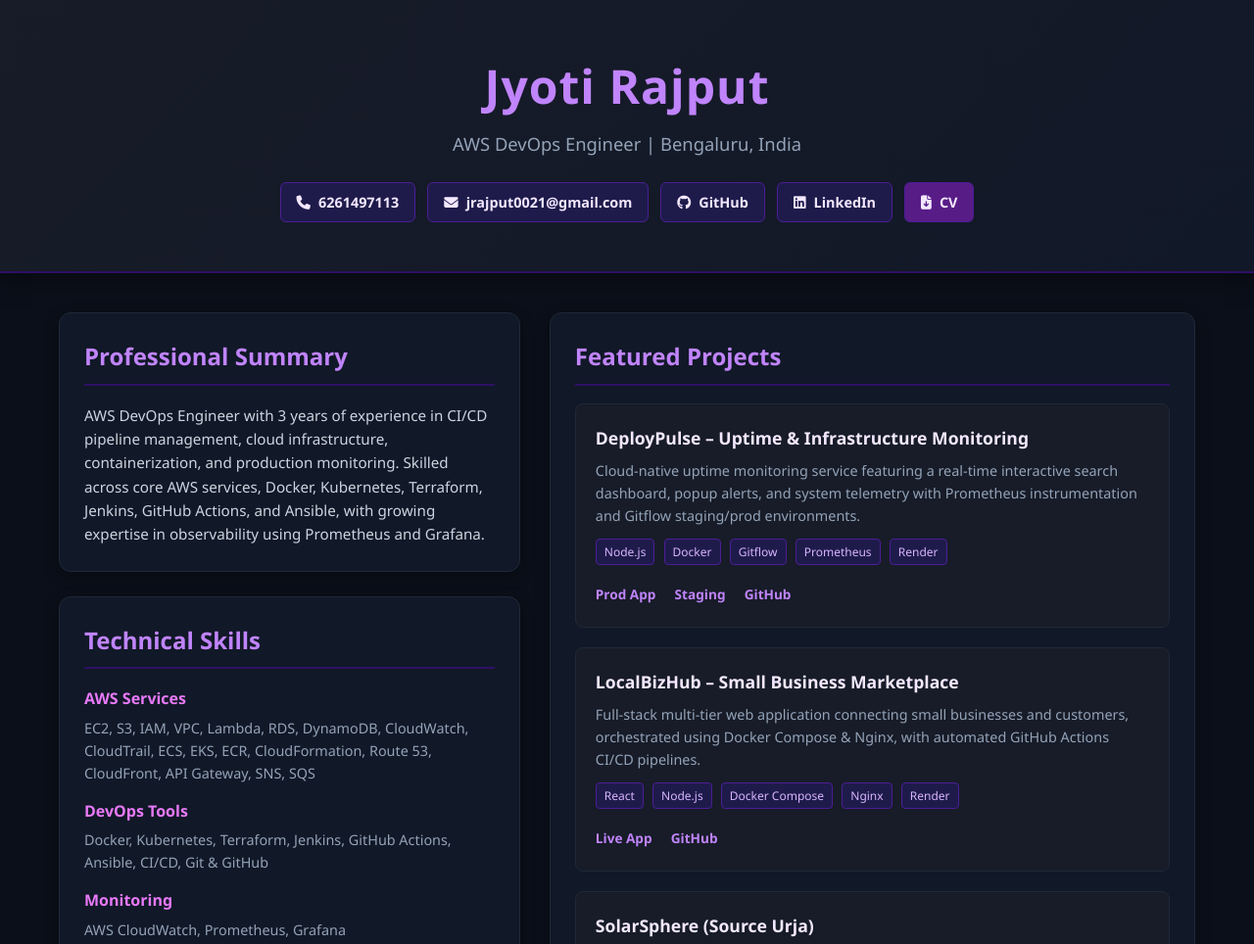
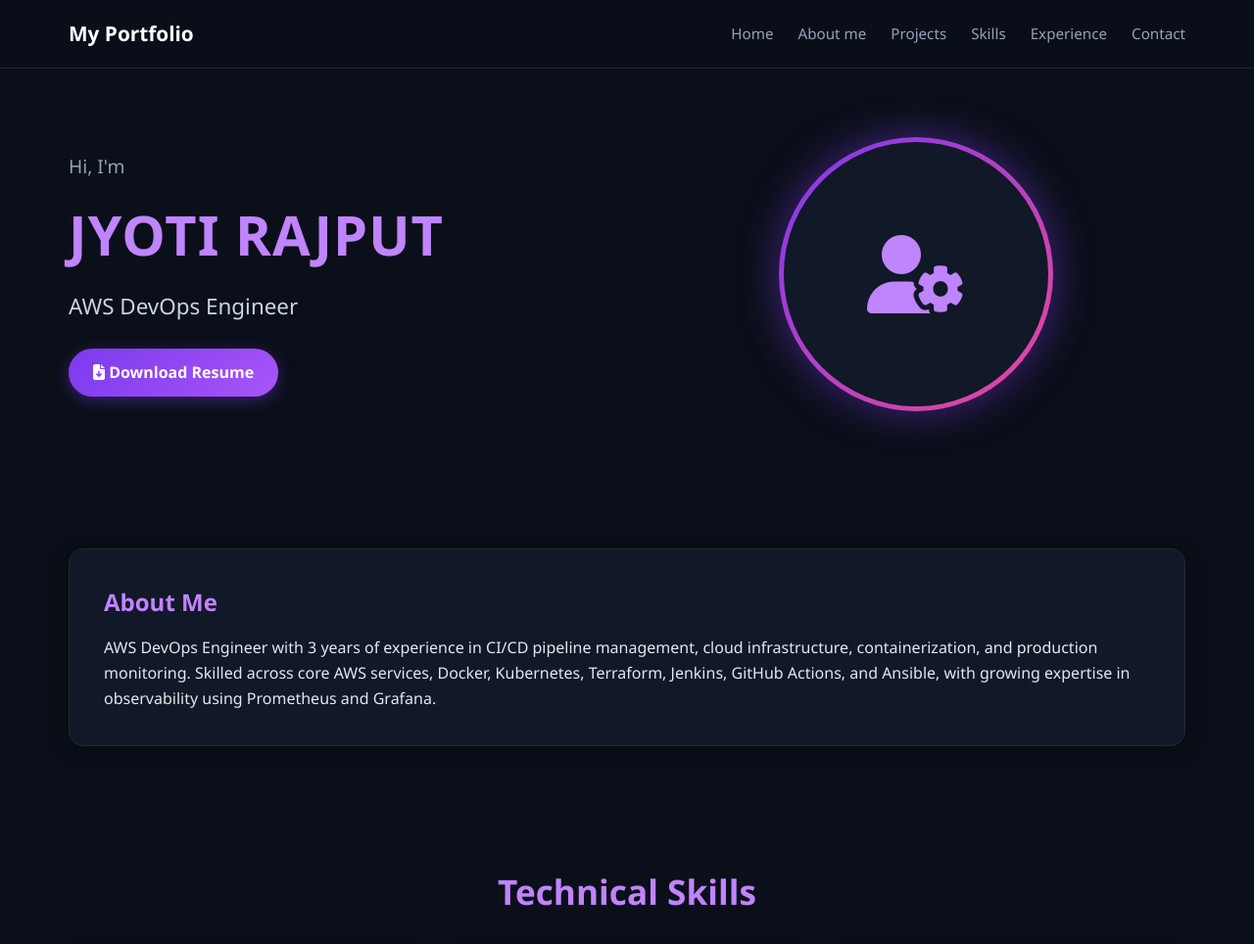
Before and after one commit to jyotirajput2112/portfolio, a plain HTML site: page index.html in a window 1280 px wide. Shown: the top 964 px of the page at 98% size. Drawn offline with Linux system fonts and the light colour scheme.

Commit message:
Update portfolio to match modern dark theme design

```diff
--- a/index.html
+++ b/index.html
@@ -10,112 +10,143 @@
 </head>
 <body>
 
-    <!-- Header / Hero Section (Centered Name & Side-by-side Links) -->
-    <header class="hero">
-        <div class="container">
-            <h1 class="fade-in">Jyoti Rajput</h1>
-            <p class="tagline">AWS DevOps Engineer | Bengaluru, India</p>
+    <!-- Navigation Bar -->
+    <nav class="navbar">
+        <div class="nav-container">
+            <a href="#" class="logo">My Portfolio</a>
+            <ul class="nav-links">
+                <li><a href="#home">Home</a></li>
+                <li><a href="#about">About me</a></li>
+                <li><a href="#projects">Projects</a></li>
+                <li><a href="#skills">Skills</a></li>
+                <li><a href="#experience">Experience</a></li>
+                <li><a href="#contact">Contact</a></li>
+            </ul>
+        </div>
+    </nav>
 
-            <!-- Contact & Social Links side-by-side -->
-            <div class="contact-links">
-                <a href="tel:6261497113" class="btn"><i class="fa-solid fa-phone"></i> 6261497113</a>
-                <a href="mailto:jrajput0021@gmail.com" class="btn"><i class="fa-solid fa-envelope"></i> jrajput0021@gmail.com</a>
-                <a href="https://github.com/jyotirajput2112" target="_blank" class="btn"><i class="fa-brands fa-github"></i> GitHub</a>
-                <a href="https://www.linkedin.com/in/jyoti-rajput-51ba9118b" target="_blank" class="btn"><i class="fa-brands fa-linkedin"></i> LinkedIn</a>
-                <a href="assets/resume.pdf" target="_blank" class="btn cv-btn"><i class="fa-solid fa-file-arrow-down"></i> CV</a>
+    <!-- Hero Section -->
+    <section id="home" class="hero-section">
+        <div class="hero-content">
+            <span class="hi-text">Hi, I'm</span>
+            <h1>JYOTI RAJPUT</h1>
+            <p class="subtitle">AWS DevOps Engineer</p>
+            <div class="hero-buttons">
+                <a href="assets/resume.pdf" target="_blank" class="btn-primary"><i class="fa-solid fa-file-arrow-down"></i> Download Resume</a>
             </div>
         </div>
-    </header>
+        <div class="hero-image-container">
+            <div class="circle-glow">
+                <!-- Aap yahan apni photo laga sakti hain: <img src="assets/my-photo.jpg" alt="Jyoti Rajput"> -->
+                <div class="avatar-placeholder"><i class="fa-solid fa-user-gear"></i></div>
+            </div>
+        </div>
+    </section>
 
-    <!-- Main Content Grid: Left (Summary & Skills), Right (Projects & Experience) -->
-    <div class="main-container container">
-
-        <!-- Left Sidebar (Summary & Skills) -->
-        <aside class="left-column">
-            <!-- Professional Summary Section -->
-            <section class="section-box">
-                <h2>Professional Summary</h2>
-                <p class="summary-text">
+    <!-- About Me & Contact Section -->
+    <section id="about" class="section">
+        <div class="about-container">
+            <div class="about-card">
+                <h2>About Me</h2>
+                <p>
                     AWS DevOps Engineer with 3 years of experience in CI/CD pipeline management, cloud infrastructure, containerization, and production monitoring. Skilled across core AWS services, Docker, Kubernetes, Terraform, Jenkins, GitHub Actions, and Ansible, with growing expertise in observability using Prometheus and Grafana.
                 </p>
+            </div>
+        </div>
     </section>
 
     <!-- Technical Skills Section -->
-            <section class="section-box">
-                <h2>Technical Skills</h2>
-                <div class="skill-category">
+    <section id="skills" class="section">
+        <h2 class="section-title">Technical Skills</h2>
+        <div class="skills-grid">
+            <div class="card">
                 <h3>AWS Services</h3>
                 <p>EC2, S3, IAM, VPC, Lambda, RDS, DynamoDB, CloudWatch, CloudTrail, ECS, EKS, ECR, CloudFormation, Route 53, CloudFront, API Gateway, SNS, SQS</p>
             </div>
-                <div class="skill-category">
+            <div class="card">
                 <h3>DevOps Tools</h3>
-                    <p>Docker, Kubernetes, Terraform, Jenkins, GitHub Actions, Ansible, CI/CD, Git & GitHub</p>
+                <p>Docker, Kubernetes, Terraform, Jenkins, GitHub Actions, Ansible, CI/CD Pipelines, Git & GitHub</p>
             </div>
-                <div class="skill-category">
-                    <h3>Monitoring</h3>
+            <div class="card">
+                <h3>Monitoring & Observability</h3>
                 <p>AWS CloudWatch, Prometheus, Grafana</p>
             </div>
-                <div class="skill-category">
+            <div class="card">
                 <h3>Scripting & OS</h3>
-                    <p>Linux, Python (basics), Shell Scripting</p>
+                <p>Linux (basics), Python (basics), Shell Scripting</p>
+            </div>
         </div>
     </section>
-        </aside>
-
-        <!-- Right Main Content (Projects & Experience) -->
-        <main class="right-column">
 
     <!-- Projects Section -->
-            <section class="section-box">
-                <h2>Featured Projects</h2>
+    <section id="projects" class="section">
+        <h2 class="section-title">Projects</h2>
+        <div class="projects-grid">
 
             <!-- Project 1 -->
-                <div class="project-card">
-                    <h3>DeployPulse – Uptime & Infrastructure Monitoring</h3>
-                    <p>Cloud-native uptime monitoring service featuring a real-time interactive search dashboard, popup alerts, and system telemetry with Prometheus instrumentation and Gitflow staging/prod environments.</p>
-                    <div class="tech-stack"><span>Node.js</span> <span>Docker</span> <span>Gitflow</span> <span>Prometheus</span> <span>Render</span></div>
-                    <a href="https://deploypulse-prod.onrender.com" target="_blank" class="project-link">Prod App</a>
-                    <a href="https://deploypulse-staging.onrender.com" target="_blank" class="project-link">Staging</a>
-                    <a href="https://github.com/jyotirajput2112/deploypulse" target="_blank" class="project-link">GitHub</a>
+            <div class="card">
+                <h3>DeployPulse – Uptime Monitoring</h3>
+                <p>Cloud-native uptime monitoring service featuring a real-time interactive search dashboard, popup alerts, and system telemetry with Prometheus instrumentation and Gitflow staging/production environments.</p>
+                <div class="tech-tags"><span>Node.js</span> <span>Docker</span> <span>Prometheus</span> <span>Render</span></div>
+                <div class="project-actions">
+                    <a href="https://deploypulse-prod.onrender.com" target="_blank" class="btn-demo"><i class="fa-solid fa-external-link"></i> Prod App</a>
+                    <a href="https://github.com/jyotirajput2112/deploypulse" target="_blank" class="btn-code"><i class="fa-brands fa-github"></i> Code</a>
+                </div>
             </div>
 
             <!-- Project 2 -->
-                <div class="project-card">
-                    <h3>LocalBizHub – Small Business Marketplace</h3>
+            <div class="card">
+                <h3>LocalBizHub – Marketplace</h3>
                 <p>Full-stack multi-tier web application connecting small businesses and customers, orchestrated using Docker Compose & Nginx, with automated GitHub Actions CI/CD pipelines.</p>
-                    <div class="tech-stack"><span>React</span> <span>Node.js</span> <span>Docker Compose</span> <span>Nginx</span> <span>Render</span></div>
-                    <a href="https://localbizhub.onrender.com" target="_blank" class="project-link">Live App</a>
-                    <a href="https://github.com/jyotirajput2112/LocalBizHub" target="_blank" class="project-link">GitHub</a>
+                <div class="tech-tags"><span>React</span> <span>Node.js</span> <span>Docker Compose</span> <span>Nginx</span></div>
+                <div class="project-actions">
+                    <a href="https://localbizhub.onrender.com" target="_blank" class="btn-demo"><i class="fa-solid fa-external-link"></i> Live Demo</a>
+                    <a href="https://github.com/jyotirajput2112/LocalBizHub" target="_blank" class="btn-code"><i class="fa-brands fa-github"></i> Code</a>
+                </div>
             </div>
 
             <!-- Project 3 -->
-                <div class="project-card">
+            <div class="card">
                 <h3>SolarSphere (Source Urja)</h3>
                 <p>Interactive web application allowing users to explore cosmic and infrastructure guides through numeric inputs (1-7), containerized with Docker & Nginx, and automated via GitHub Actions.</p>
-                    <div class="tech-stack"><span>HTML/JS</span> <span>Docker</span> <span>Nginx</span> <span>GitHub Actions</span> <span>Render</span></div>
-                    <a href="https://solarsphere.onrender.com" target="_blank" class="project-link">Live App</a>
-                    <a href="https://github.com/jyotirajput2112/SolarSphere" target="_blank" class="project-link">GitHub</a>
+                <div class="tech-tags"><span>HTML/JS</span> <span>Docker</span> <span>Nginx</span> <span>Render</span></div>
+                <div class="project-actions">
+                    <a href="https://solarsphere.onrender.com" target="_blank" class="btn-demo"><i class="fa-solid fa-external-link"></i> Live Demo</a>
+                    <a href="https://github.com/jyotirajput2112/SolarSphere" target="_blank" class="btn-code"><i class="fa-brands fa-github"></i> Code</a>
+                </div>
+            </div>
+
         </div>
     </section>
 
     <!-- Work Experience Section -->
-            <section class="section-box">
-                <h2>Work Experience</h2>
-                <div class="experience-card">
+    <section id="experience" class="section">
+        <h2 class="section-title">Experience</h2>
+        <div class="card">
             <h3>AWS DevOps Engineer</h3>
-                    <span class="company-duration">Innotab Technologies Pvt Ltd • Bengaluru, India (06/2023 – Present)</span>
+            <p class="company-sub">Innotab Technologies Pvt Ltd • Bengaluru, India (06/2023 – Present)</p>
             <ul class="exp-list">
                 <li>Managed and monitored CI/CD pipelines using Jenkins and GitHub Actions for build and deployment activities.</li>
                 <li>Created and managed Docker containers and assisted in Kubernetes deployment and container orchestration.</li>
                 <li>Worked on core AWS services including EC2, S3, IAM, VPC, and EKS.</li>
                 <li>Monitored Linux servers, analyzed logs via AWS CloudWatch, and handled troubleshooting.</li>
-                        <li>Coordinated with development and operations teams during release cycles.</li>
             </ul>
         </div>
     </section>
 
-        </main>
+    <!-- Contact Section -->
+    <section id="contact" class="section">
+        <h2 class="section-title">Contact</h2>
+        <div class="contact-card">
+            <p>Get in touch for opportunities or collaborations:</p>
+            <div class="contact-links">
+                <a href="tel:6261497113" class="btn-contact"><i class="fa-solid fa-phone"></i> 6261497113</a>
+                <a href="mailto:jrajput0021@gmail.com" class="btn-contact"><i class="fa-solid fa-envelope"></i> jrajput0021@gmail.com</a>
+                <a href="https://www.linkedin.com/in/jyoti-rajput-51ba9118b" target="_blank" class="btn-contact"><i class="fa-brands fa-linkedin"></i> LinkedIn</a>
+                <a href="https://github.com/jyotirajput2112" target="_blank" class="btn-contact"><i class="fa-brands fa-github"></i> GitHub</a>
             </div>
+        </div>
+    </section>
 
     <!-- Footer -->
     <footer>
--- a/style.css
+++ b/style.css
@@ -3,6 +3,7 @@
     padding: 0;
     box-sizing: border-box;
     font-family: 'Segoe UI', Tahoma, Geneva, Verdana, sans-serif;
+    scroll-behavior: smooth;
 }
 
 body {
@@ -11,200 +12,279 @@ body {
     line-height: 1.6;
 }
 
-.container {
+/* Navbar */
+.navbar {
+    position: fixed;
+    top: 0;
+    left: 0;
+    width: 100%;
+    background: rgba(11, 15, 25, 0.9);
+    backdrop-filter: blur(10px);
+    border-bottom: 1px solid #1f2937;
+    z-index: 1000;
+}
+
+.nav-container {
     max-width: 1200px;
     margin: 0 auto;
-    padding: 0 20px;
+    padding: 18px 30px;
+    display: flex;
+    justify-content: space-between;
+    align-items: center;
 }
 
-/* Hero Section - Centered */
-.hero {
-    background: linear-gradient(135deg, #171c28, #111827);
-    padding: 50px 0;
-    text-align: center;
-    border-bottom: 2px solid #2e1065;
-    box-shadow: 0 4px 20px rgba(0,0,0,0.5);
+.logo {
+    color: #fff;
+    font-size: 1.3rem;
+    font-weight: bold;
+    text-decoration: none;
 }
 
-.hero h1 {
-    font-size: 3rem;
-    color: #c084fc; /* Elegant Purple accent */
-    margin-bottom: 5px;
+.nav-links {
+    list-style: none;
+    display: flex;
+    gap: 25px;
+}
+
+.nav-links a {
+    color: #94a3b8;
+    text-decoration: none;
+    font-size: 0.95rem;
+    transition: color 0.3s;
+}
+
+.nav-links a:hover {
+    color: #c084fc;
+}
+
+/* Hero Section */
+.hero-section {
+    max-width: 1200px;
+    margin: 0 auto;
+    padding: 140px 30px 80px 30px;
+    display: flex;
+    justify-content: space-between;
+    align-items: center;
+    flex-wrap: wrap;
+    gap: 40px;
+}
+
+.hero-content {
+    flex: 1;
+    min-width: 300px;
+}
+
+.hi-text {
+    font-size: 1.2rem;
+    color: #94a3b8;
+}
+
+.hero-content h1 {
+    font-size: 3.5rem;
+    color: #c084fc;
+    margin: 10px 0;
     letter-spacing: 1px;
 }
 
-.tagline {
-    font-size: 1.15rem;
-    color: #94a3b8;
+.subtitle {
+    font-size: 1.4rem;
+    color: #cbd5e1;
     margin-bottom: 25px;
 }
 
-/* Side-by-side Contact Links */
-.contact-links {
+.btn-primary {
+    display: inline-block;
+    background: linear-gradient(135deg, #7c3aed, #a855f7);
+    color: #fff;
+    padding: 12px 25px;
+    border-radius: 30px;
+    text-decoration: none;
+    font-weight: 600;
+    box-shadow: 0 4px 15px rgba(124, 58, 237, 0.4);
+    transition: transform 0.3s;
+}
+
+.btn-primary:hover {
+    transform: translateY(-2px);
+}
+
+/* Circular Avatar with Glowing Border */
+.hero-image-container {
+    flex: 1;
     display: flex;
     justify-content: center;
-    flex-wrap: wrap;
-    gap: 12px;
+    align-items: center;
 }
 
-.btn {
-    background-color: #1e1b4b;
-    color: #f3e8ff;
-    padding: 8px 16px;
-    border-radius: 6px;
-    text-decoration: none;
-    font-weight: 600;
-    font-size: 0.9rem;
-    border: 1px solid #4c1d95;
-    transition: all 0.3s ease;
-    display: inline-flex;
+.circle-glow {
+    width: 280px;
+    height: 280px;
+    border-radius: 50%;
+    background: linear-gradient(135deg, #7c3aed, #ec4899);
+    display: flex;
+    justify-content: center;
     align-items: center;
-    gap: 8px;
+    box-shadow: 0 0 40px rgba(124, 58, 237, 0.5);
 }
 
-.btn:hover {
-    background-color: #7c3aed;
-    color: #fff;
-    transform: translateY(-2px);
-    box-shadow: 0 4px 12px rgba(124, 58, 237, 0.4);
+.avatar-placeholder {
+    width: 270px;
+    height: 270px;
+    background: #111827;
+    border-radius: 50%;
+    display: flex;
+    justify-content: center;
+    align-items: center;
+    font-size: 5rem;
+    color: #c084fc;
 }
 
-.cv-btn {
-    background-color: #581c87;
+/* Sections */
+.section {
+    max-width: 1200px;
+    margin: 0 auto;
+    padding: 60px 30px;
 }
 
-/* Two Column Layout Grid */
-.main-container {
-    display: grid;
-    grid-template-columns: 1fr 1.4fr;
-    gap: 30px;
-    margin-top: 40px;
-    margin-bottom: 60px;
+.section-title {
+    font-size: 2.2rem;
+    color: #c084fc;
+    margin-bottom: 30px;
+    text-align: center;
 }
 
-@media(max-width: 900px) {
-    .main-container {
-        grid-template-columns: 1fr;
-    }
+/* Cards & Grids */
+.about-card, .contact-card {
+    background: #111827;
+    padding: 35px;
+    border-radius: 15px;
+    border: 1px solid #1f2937;
+    box-shadow: 0 4px 20px rgba(0,0,0,0.4);
 }
 
-/* Section Box Styling */
-.section-box {
+.about-card h2 {
+    color: #c084fc;
+    margin-bottom: 15px;
+}
+
+.skills-grid, .projects-grid {
+    display: grid;
+    grid-template-columns: repeat(auto-fit, minmax(320px, 1fr));
+    gap: 25px;
+}
+
+.card {
     background: #111827;
     padding: 25px;
     border-radius: 12px;
     border: 1px solid #1f2937;
-    margin-bottom: 25px;
+    transition: transform 0.3s, border-color 0.3s;
     box-shadow: 0 4px 15px rgba(0,0,0,0.3);
 }
 
-.section-box h2 {
-    font-size: 1.5rem;
-    color: #c084fc;
-    margin-bottom: 18px;
-    border-bottom: 2px solid #2e1065;
-    padding-bottom: 8px;
+.card:hover {
+    transform: translateY(-5px);
+    border-color: #7c3aed;
 }
 
-.summary-text {
-    font-size: 0.95rem;
-    color: #cbd5e1;
+.card h3 {
+    color: #f3e8ff;
+    font-size: 1.2rem;
+    margin-bottom: 12px;
 }
 
-/* Skills in Left Box */
-.skill-category {
+.card p {
+    color: #94a3b8;
+    font-size: 0.95rem;
     margin-bottom: 15px;
 }
 
-.skill-category h3 {
-    font-size: 1rem;
-    color: #e879f9;
-    margin-bottom: 5px;
+.company-sub {
+    font-style: italic;
+    color: #a78bfa !important;
+    margin-bottom: 15px !important;
 }
 
-.skill-category p {
-    font-size: 0.9rem;
+.exp-list {
+    padding-left: 20px;
     color: #94a3b8;
 }
 
-/* Project Cards */
-.project-card, .experience-card {
-    background: #171c28;
-    padding: 20px;
-    border-radius: 8px;
-    border: 1px solid #1f2937;
-    margin-bottom: 20px;
-    transition: transform 0.3s, border-color 0.3s;
-}
-
-.project-card:hover, .experience-card:hover {
-    transform: translateY(-3px);
-    border-color: #7c3aed;
-}
-
-.project-card h3, .experience-card h3 {
-    color: #f3e8ff;
-    font-size: 1.1rem;
+.exp-list li {
     margin-bottom: 8px;
 }
 
-.project-card p, .exp-list li {
-    color: #94a3b8;
-    font-size: 0.9rem;
-    margin-bottom: 12px;
+/* Tech Tags */
+.tech-tags {
+    margin-bottom: 20px;
 }
 
-.company-duration {
-    display: block;
-    margin-bottom: 10px;
-    font-style: italic;
-    color: #a78bfa;
-    font-size: 0.85rem;
-}
-
-.exp-list {
-    padding-left: 18px;
-}
-
-.exp-list li {
-    margin-bottom: 6px;
-}
-
-.tech-stack {
-    margin-bottom: 12px;
-}
-
-.tech-stack span {
+.tech-tags span {
     background: #1e1b4b;
     color: #d8b4fe;
-    font-size: 0.75rem;
-    padding: 3px 8px;
-    border-radius: 4px;
-    margin-right: 5px;
+    font-size: 0.8rem;
+    padding: 4px 10px;
+    border-radius: 6px;
+    margin-right: 6px;
     display: inline-block;
-    margin-bottom: 5px;
+    margin-bottom: 6px;
     border: 1px solid #4c1d95;
 }
 
-.project-link {
+/* Project Action Buttons */
+.project-actions {
+    display: flex;
+    gap: 15px;
+}
+
+.btn-demo, .btn-code {
+    background: #1e1b4b;
     color: #c084fc;
+    padding: 8px 16px;
+    border-radius: 6px;
+    text-decoration: none;
+    font-size: 0.85rem;
+    font-weight: 600;
+    border: 1px solid #4c1d95;
+    transition: background 0.3s;
+}
+
+.btn-demo:hover, .btn-code:hover {
+    background: #7c3aed;
+    color: #fff;
+}
+
+/* Contact Links */
+.contact-links {
+    display: flex;
+    flex-wrap: wrap;
+    gap: 15px;
+    margin-top: 20px;
+}
+
+.btn-contact {
+    background: #1e1b4b;
+    color: #f3e8ff;
+    padding: 10px 20px;
+    border-radius: 8px;
     text-decoration: none;
     font-weight: 600;
-    margin-right: 15px;
-    font-size: 0.85rem;
+    border: 1px solid #4c1d95;
+    transition: all 0.3s;
 }
 
-.project-link:hover {
-    text-decoration: underline;
-    color: #e879f9;
+.btn-contact:hover {
+    background: #7c3aed;
+    transform: translateY(-2px);
 }
 
 /* Footer */
 footer {
     text-align: center;
-    padding: 20px;
+    padding: 25px;
     background: #080c14;
     color: #64748b;
-    font-size: 0.85rem;
+    font-size: 0.9rem;
     border-top: 1px solid #1f2937;
+    margin-top: 40px;
 }
```
Also changed, not shown: script.js (+2 -26 lines). Lines whose indentation alone changed are shown as unchanged.
